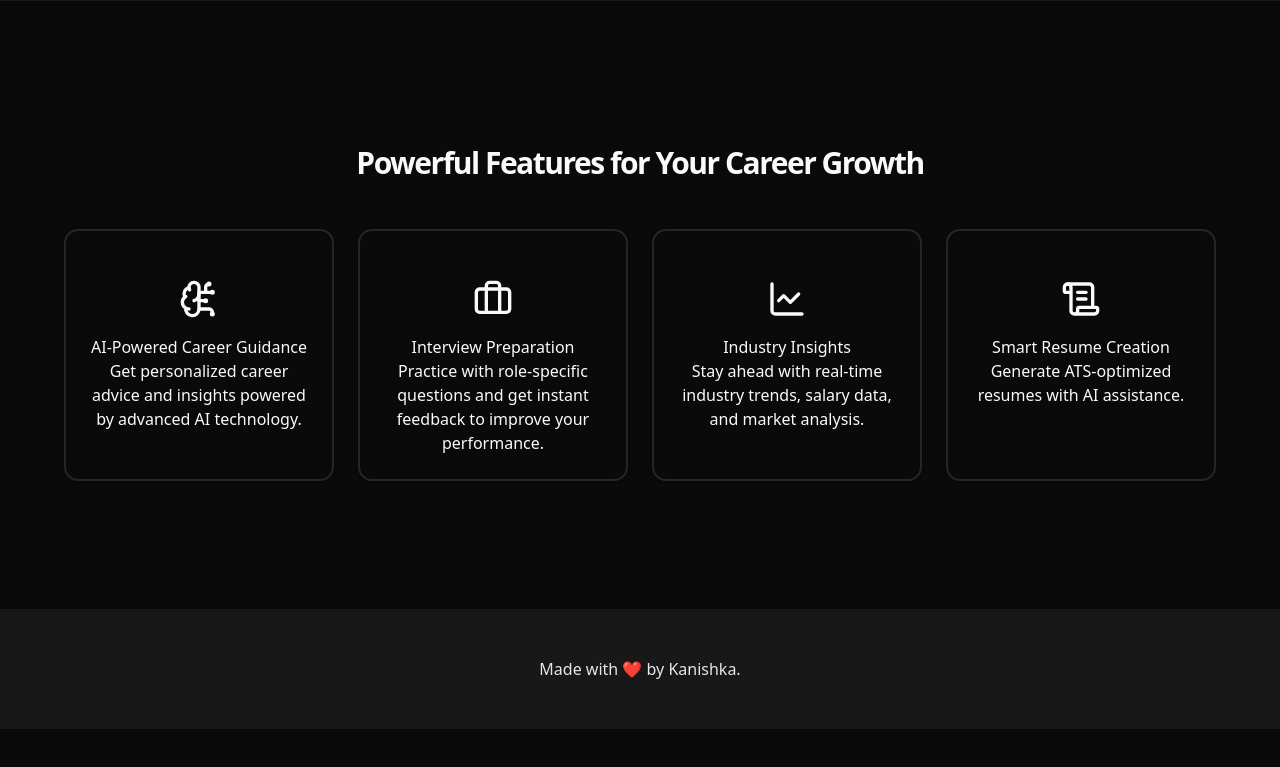
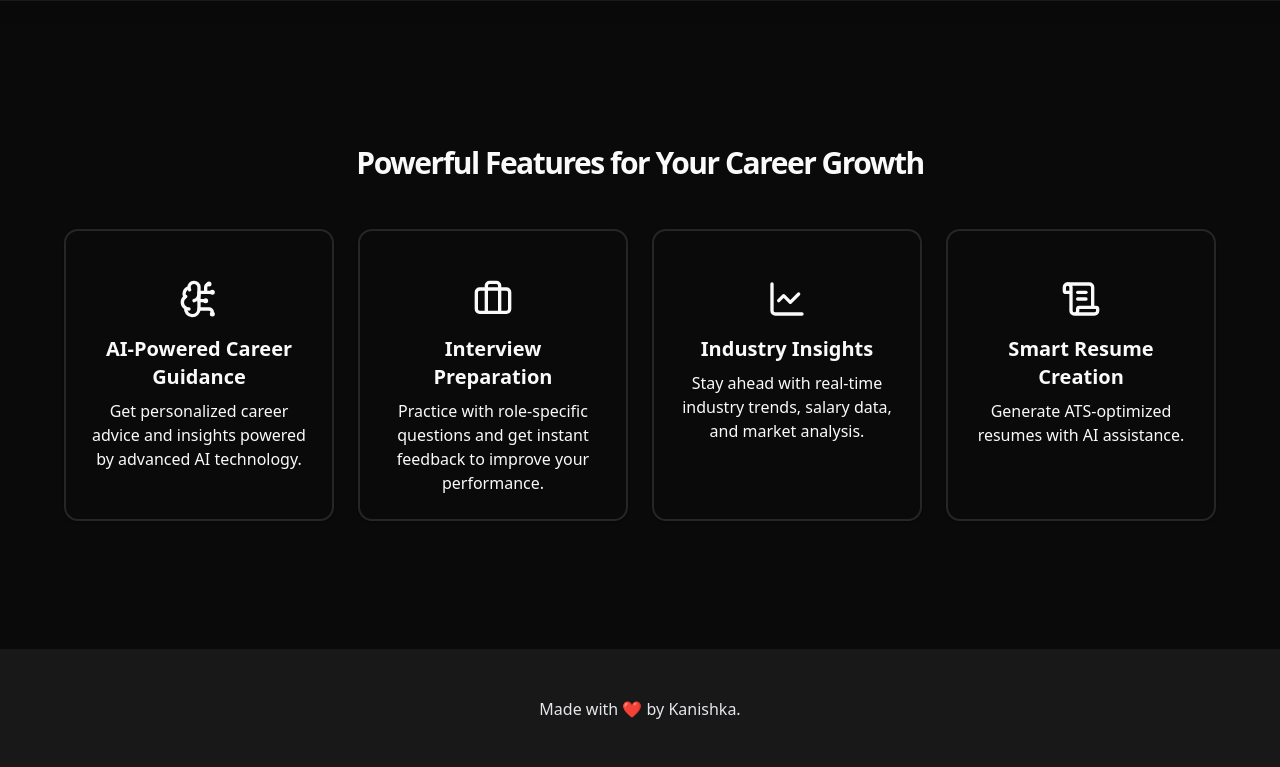
Before and after one commit to kanishkadz/elevate, a Next.js app: page / in a window 1280 px wide. Shown: the part 1304-2071 px from the top of the page. Before the commit the page ends 2033 px from the top, so only its background shows below. Built offline with nearby package versions, Linux system fonts and the light colour scheme; no server answers.

Commit message:
Update page.jsx

```diff
--- a/app/page.jsx
+++ b/app/page.jsx
@@ -18,7 +18,7 @@
                   <CardContent className="pt-6 text-center flex flex-col items-center">
                     <div className="flex flex-col items-center justify-center">
                       {feature.icon}
-                      <h3>{feature.title}</h3>
+                      <h3 className="text-xl font-bold mb-2">{feature.title}</h3>
                       <p>{feature.description}</p>
                     </div>
                   </CardContent>
```
